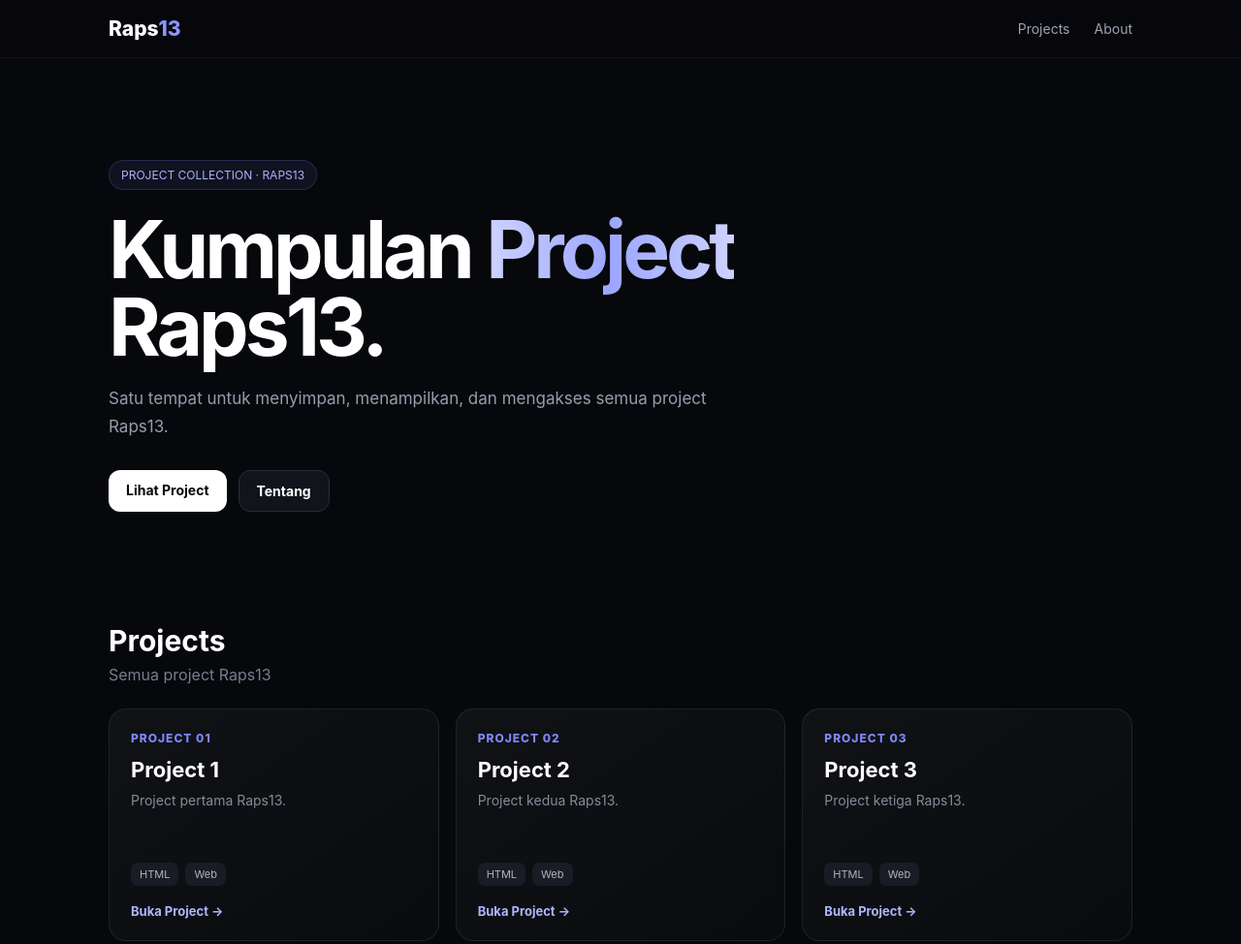
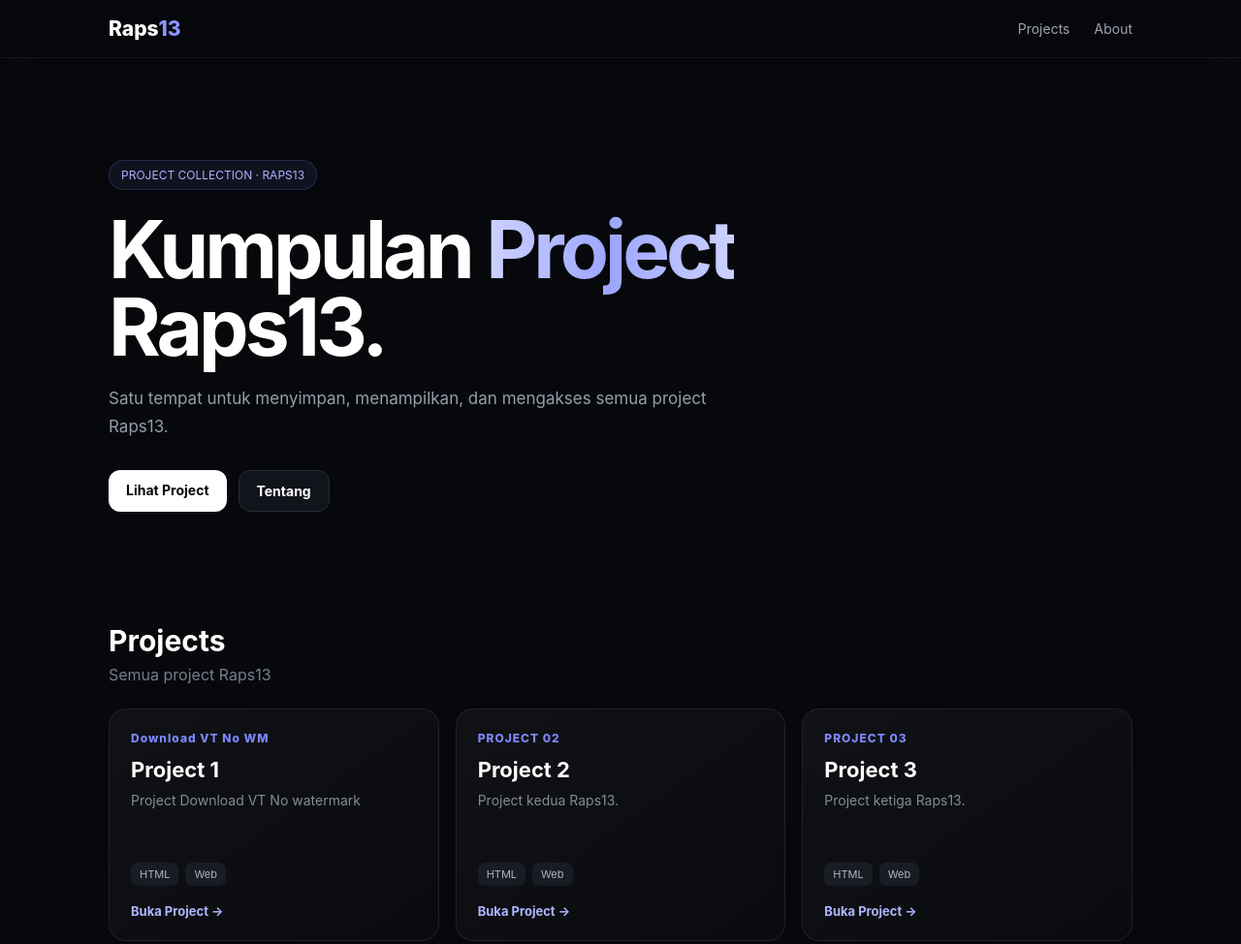
Before and after one commit to xraps66-ai/projectrqps13, a plain HTML site: page index.html in a window 1280 px wide. Shown: the top 974 px of the page at 97% size. Drawn offline with Linux system fonts and the light colour scheme.

Commit message:
index.html

```diff
--- a/index.html
+++ b/index.html
@@ -69,7 +69,7 @@
 <div class="projects">
 
 <a href="projects/project-1/index.html" class="project">
-<div class="project-number">PROJECT 01</div><h3>Project 1</h3><p>Project pertama Raps13.</p>
+<div class="project-number">Download VT No WM</div><h3>Project 1</h3><p>Project Download VT No watermark</p>
 <div class="tags"><span class="tag">HTML</span><span class="tag">Web</span></div><div class="open">Buka Project →</div>
 </a>
 
```
